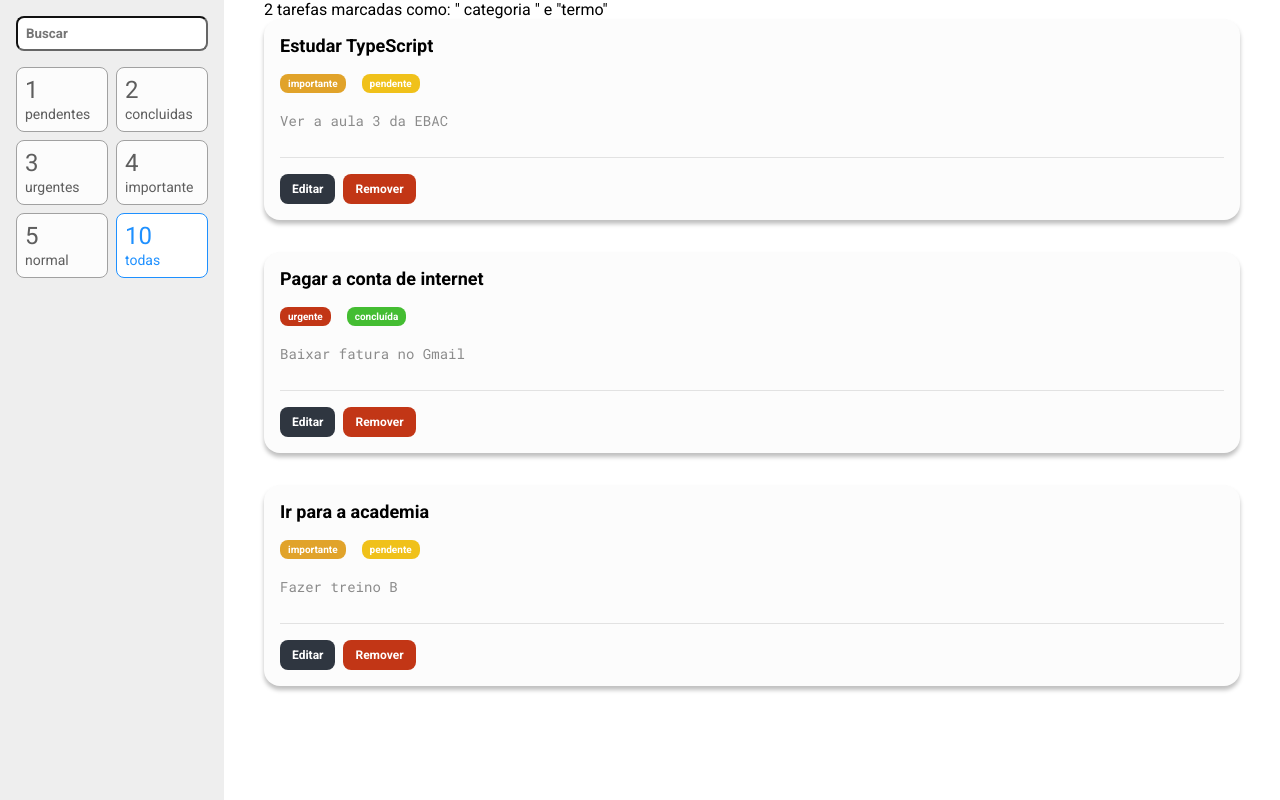
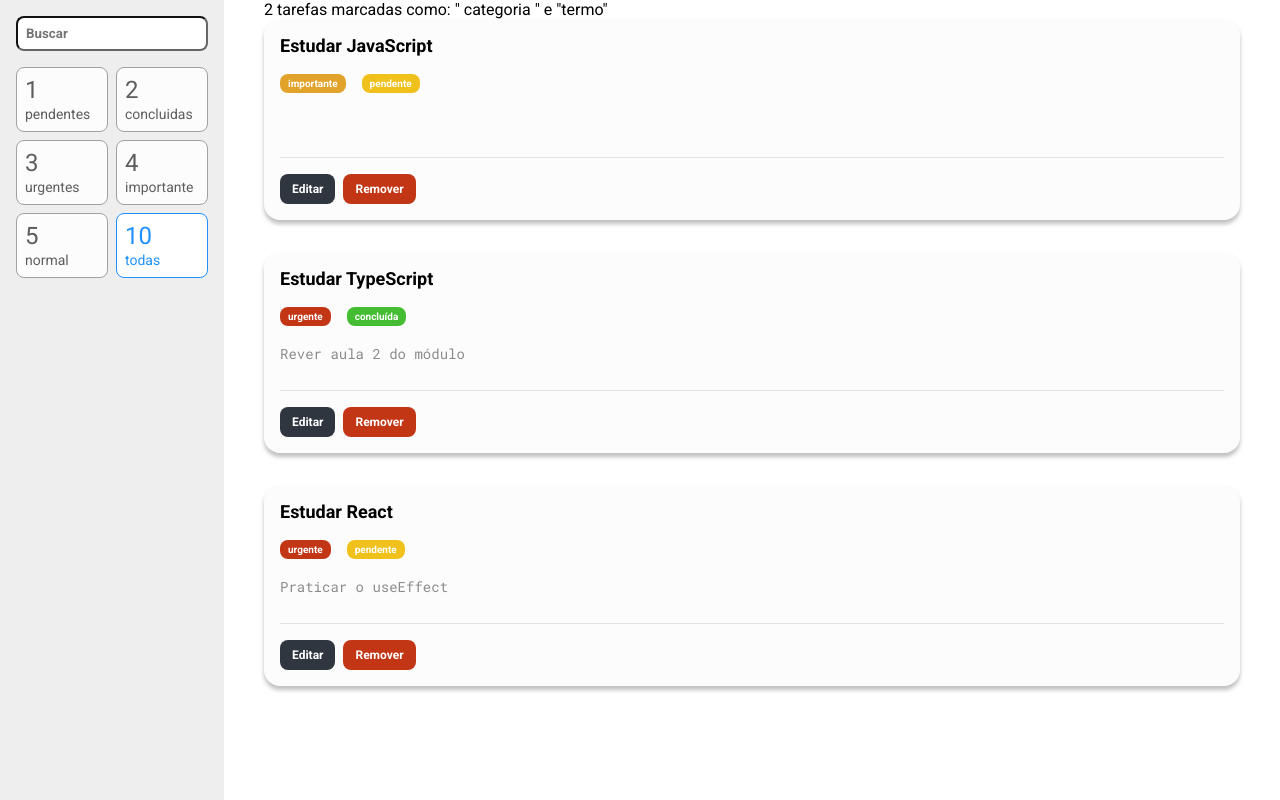
Before and after one commit to KevinReisHartwig/React-Atividade-Minhas_Tarefas, a React (Create React App) app: page / in a window 1280 px wide. Built offline with nearby package versions, Linux system fonts and the light colour scheme.

Commit message:
aplicando o redux

```diff
--- a/src/App.tsx
+++ b/src/App.tsx
@@ -1,16 +1,18 @@
+import { Provider } from 'react-redux'
 import BarraLateral from './containers/BarraLateral'
 import ListaDeTarefas from './containers/ListaDeTarefas'
 import EstiloGlobal, { Container } from './styles'
+import store from './store'
 
 function App() {
   return (
-    <>
+    <Provider store={store}>
       <EstiloGlobal />
       <Container>
         <BarraLateral />
         <ListaDeTarefas />
       </Container>
-    </>
+    </Provider>
   )
 }
 
--- a/src/containers/ListaDeTarefas/index.tsx
+++ b/src/containers/ListaDeTarefas/index.tsx
@@ -1,30 +1,16 @@
 import Tarefa from '../../components/Tarefa'
 import { Container } from './styles'
-import * as enums from '../../utils/enums/Tarefa'
+import { useSelector } from 'react-redux'
+import { RootReducer } from '../../store'
 
-const tarefas = [
-  {
-    titulo: 'Estudar TypeScript',
-    descricao: 'Ver a aula 3 da EBAC',
-    prioridade: enums.Prioridade.IMPORTANTE,
-    status: enums.Status.PENDENTE
-  },
-  {
-    titulo: 'Pagar a conta de internet',
-    descricao: 'Baixar fatura no Gmail',
-    prioridade: enums.Prioridade.URGENTE,
-    status: enums.Status.CONCLUIDA
-  },
-  {
-    titulo: 'Ir para a academia',
-    descricao: 'Fazer treino B',
-    prioridade: enums.Prioridade.IMPORTANTE,
-    status: enums.Status.PENDENTE
-  }
-]
-const ListaDeTarefas = () => (
+const ListaDeTarefas = () => {
+  const { tarefas } = useSelector((state: RootReducer) => state)
+
+  return (
     <Container>
-    <p>2 tarefas marcadas como: &quot; categoria &quot; e &quot;termo&quot;</p>
+      <p>
+        2 tarefas marcadas como: &quot; categoria &quot; e &quot;termo&quot;
+      </p>
       <ul>
         {tarefas.map((t) => (
           <li key={t.titulo}>
@@ -39,5 +25,6 @@
       </ul>
     </Container>
   )
+}
 
 export default ListaDeTarefas
--- /dev/null
+++ b/src/models/Tarefa.ts
@@ -0,0 +1,25 @@
+import * as enums from '../utils/enums/Tarefa'
+
+class Tarefa {
+  titulo: string
+  prioridade: enums.Prioridade
+  status: enums.Status
+  descricao: string
+  id: number
+
+  constructor(
+    titulo: string,
+    prioridade: enums.Prioridade,
+    status: enums.Status,
+    descricao: string,
+    id: number
+  ) {
+    this.titulo = titulo
+    this.prioridade = prioridade
+    this.status = status
+    this.descricao = descricao
+    this.id = id
+  }
+}
+
+export default Tarefa
--- /dev/null
+++ b/src/store/index.ts
@@ -0,0 +1,13 @@
+import { configureStore } from '@reduxjs/toolkit'
+
+import tarefasReducer from './reducers/tarefas'
+
+const store = configureStore({
+  reducer: {
+    tarefas: tarefasReducer
+  }
+})
+
+export type RootReducer = ReturnType<typeof store.getState>
+
+export default store
--- /dev/null
+++ b/src/store/reducers/tarefas.ts
@@ -0,0 +1,39 @@
+import { createSlice, PayloadAction } from '@reduxjs/toolkit'
+import Tarefa from '../../models/Tarefa'
+import * as enums from '../../utils/enums/Tarefa'
+
+const tarefasSlice = createSlice({
+  name: 'tarefas',
+  initialState: [
+    new Tarefa(
+      'Estudar JavaScript',
+      enums.Prioridade.IMPORTANTE,
+      enums.Status.PENDENTE,
+      '',
+      1
+    ),
+    new Tarefa(
+      'Estudar TypeScript',
+      enums.Prioridade.URGENTE,
+      enums.Status.CONCLUIDA,
+      'Rever aula 2 do módulo',
+      2
+    ),
+    new Tarefa(
+      'Estudar React',
+      enums.Prioridade.URGENTE,
+      enums.Status.PENDENTE,
+      'Praticar o useEffect',
+      3
+    )
+  ],
+  reducers: {
+    remover: (state, action: PayloadAction<number>) => {
+      state = state.filter((tarefa) => tarefa.id !== action.payload)
+    }
+  }
+})
+
+export const { remover } = tarefasSlice.actions
+
+export default tarefasSlice.reducer
```
Lines whose indentation alone changed are shown as unchanged.
